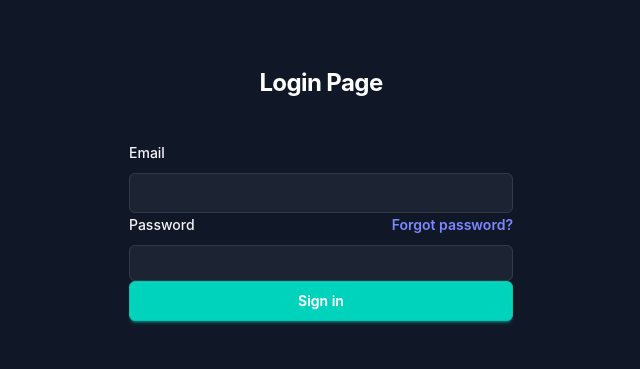
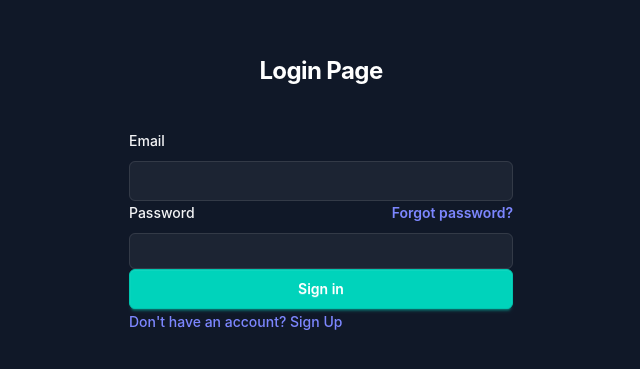
Before and after one commit to code0305/social, a React app: page / in a window 1280 px wide. Shown: the part 227-596 px from the top of the page, without its empty margins (319-959 px from the left). Built offline with nearby package versions, Linux system fonts and the light colour scheme; the HTML template or start-up script is replaced by a standard one.

Commit message:
Add sign-up link to LoginPage component

```diff
--- a/src/pages/LoginPage.jsx
+++ b/src/pages/LoginPage.jsx
@@ -1,6 +1,6 @@
 import React, { useContext, useState } from 'react'
 import UserContext from '../context/UserContext';
-
+import { Link } from 'react-router-dom';
 const LoginPage = ()=>{
   const {handleLogin}=useContext(UserContext);
   const [data,setData]=useState({
@@ -76,6 +76,9 @@
               >
                 Sign in
               </button>
+                            <Link to="/register" className="text-sm/6 font-medium text-indigo-400 hover:text-indigo-300">
+                    Don't have an account? Sign Up
+              </Link>
             </div>
         </div>
       </div>
```
